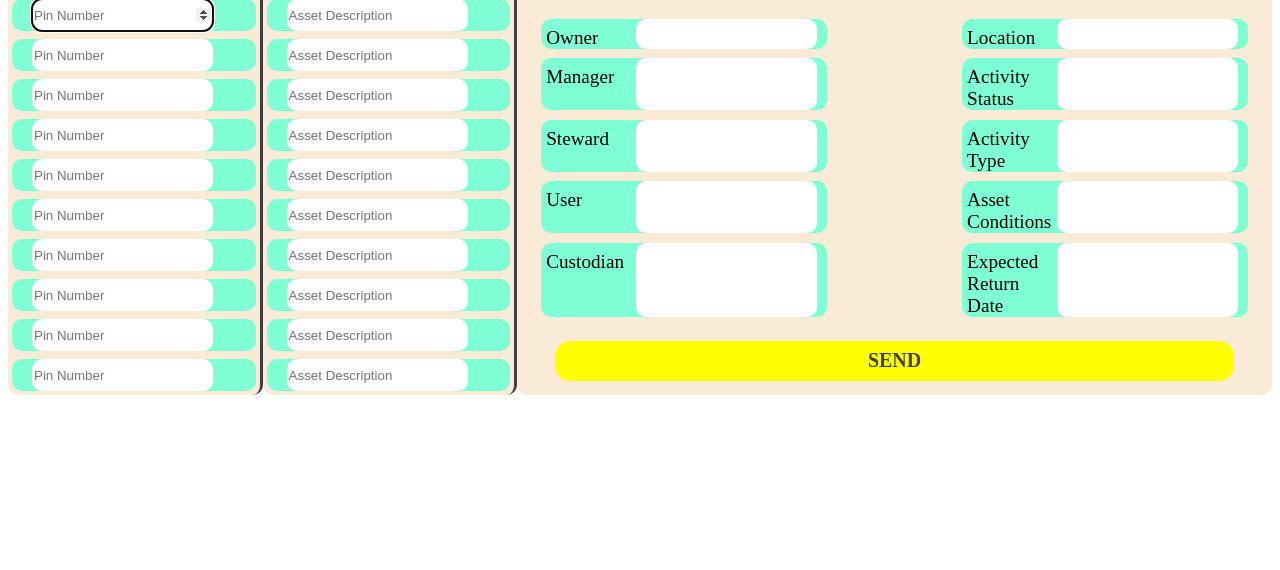
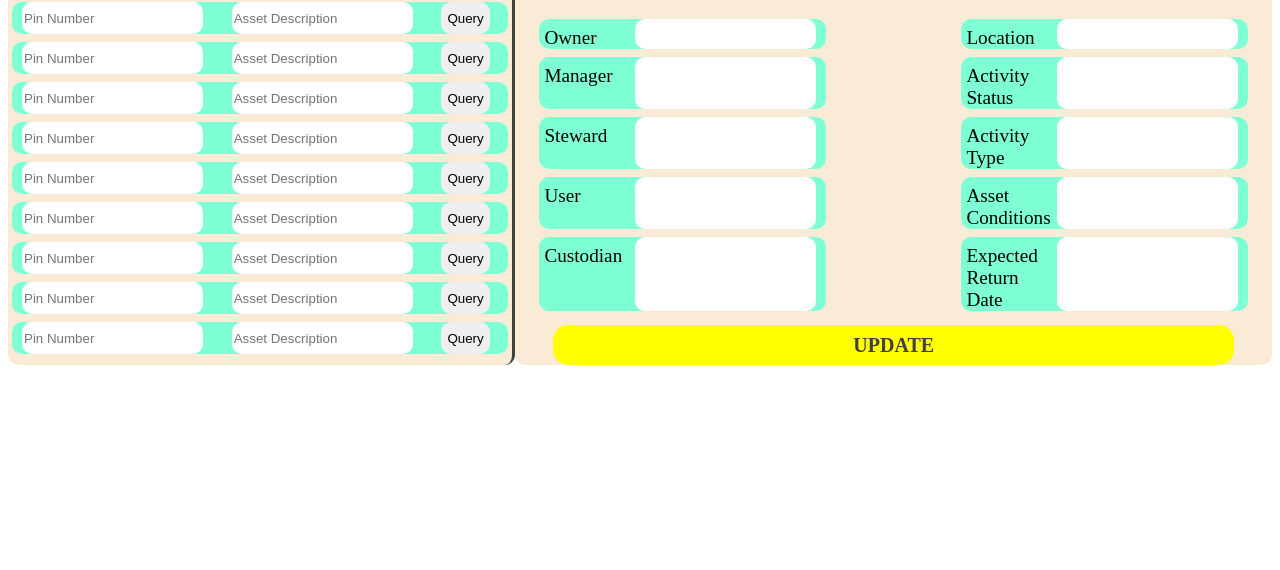
Before and after one commit to agouda27/FinalProject, a plain HTML site: page index.html in a window 1280 px wide. Shown: the part 230-800 px from the top of the page. Drawn offline with nearby package versions, Linux system fonts and the light colour scheme.

Commit message:
Add files via upload

```diff
--- a/index.html
+++ b/index.html
@@ -3,7 +3,7 @@
 	<head>
 		<title>Asset Update</title>
 		<link rel="stylesheet" href="styles/app.css">
-		<meta name="viewport" content="width=device-width, initial-scale=1.0;">
+		<meta name="viewport" content="width=device-width,initial-scale=1.0">
 		<link rel="icon" type="image/gif" href="sunflower-small.gif">
 
 	</head>
@@ -34,35 +34,68 @@
 		<section>
 				<form id="SingleUpdate" name="AssetSingleUpdate" method="get" action="">
 	          		<fieldset id="Identifier" class="identifier-col">
-							<div class="cell-header">Identifier</div>
 
-							<div class="cell"><input type="number" name="Identifier" min="0" autofocus autocomplete="off" placeholder="Pin Number"></div>
-							<div class="cell"><input type="number" name="Identifier"      	min="0" autocomplete="off" placeholder="Pin Number"></div>
-							<div class="cell"><input type="number" name="Identifier"      	min="0" autocomplete="off" placeholder="Pin Number"></div>
-							<div class="cell"><input type="number" name="Identifier"      	min="0" autocomplete="off" placeholder="Pin Number"></div>
-							<div class="cell"><input type="number" name="Identifier"      	min="0" autocomplete="off" placeholder="Pin Number"></div>
-							<div class="cell"><input type="number" name="Identifier"      	min="0" autocomplete="off" placeholder="Pin Number"></div>
-							<div class="cell"><input type="number" name="Identifier"      	min="0" autocomplete="off" placeholder="Pin Number"></div>
-							<div class="cell"><input type="number" name="Identifier"      	min="0" autocomplete="off" placeholder="Pin Number"></div>
-							<div class="cell"><input type="number" name="Identifier"      	min="0" autocomplete="off" placeholder="Pin Number"></div>
-							<div class="cell"><input type="number" name="Identifier"      	min="0" autocomplete="off" placeholder="Pin Number"></div>
+							<div class="cell">
+							<input type="text" name="Identifier" min="0" autofocus autocomplete="off" placeholder="Pin Number" pattern="[a-zA-Z0-9 ]">
+							<input type="text" name="Description"  autocomplete="off" placeholder="Asset Description">
+							<input type="button" name="Pin1" id="PinQuery" value="Query">
+							</div>
+
+							<div class="cell">
+							<input type="text" name="Identifier" min="0" autofocus autocomplete="off" placeholder="Pin Number" pattern="[a-zA-Z0-9 ]">
+							<input type="text" name="Description"  autocomplete="off" placeholder="Asset Description">
+							<input type="button" name="Pin1" id="PinQuery" value="Query">
+							</div>
+
+							<div class="cell">
+							<input type="text" name="Identifier" min="0" autofocus autocomplete="off" placeholder="Pin Number" pattern="[a-zA-Z0-9 ]">
+							<input type="text" name="Description"  autocomplete="off" placeholder="Asset Description">
+							<input type="button" name="Pin1" id="PinQuery" value="Query">
+							</div>
+
+							<div class="cell">
+							<input type="text" name="Identifier" min="0" autofocus autocomplete="off" placeholder="Pin Number" pattern="[a-zA-Z0-9 ]">
+							<input type="text" name="Description"  autocomplete="off" placeholder="Asset Description">
+							<input type="button" name="Pin1" id="PinQuery" value="Query">
+							</div>
+
+							<div class="cell">
+							<input type="text" name="Identifier" min="0" autofocus autocomplete="off" placeholder="Pin Number" pattern="[a-zA-Z0-9 ]">
+							<input type="text" name="Description"  autocomplete="off" placeholder="Asset Description">
+							<input type="button" name="Pin1" id="PinQuery" value="Query">
+							</div>
+
+							<div class="cell">
+							<input type="text" name="Identifier" min="0" autofocus autocomplete="off" placeholder="Pin Number" pattern="[a-zA-Z0-9 ]">
+							<input type="text" name="Description"  autocomplete="off" placeholder="Asset Description">
+							<input type="button" name="Pin1" id="PinQuery" value="Query">
+							</div>
+
+							<div class="cell">
+							<input type="text" name="Identifier" min="0" autofocus autocomplete="off" placeholder="Pin Number" pattern="[a-zA-Z0-9 ]">
+							<input type="text" name="Description"  autocomplete="off" placeholder="Asset Description">
+							<input type="button" name="Pin1" id="PinQuery" value="Query">
+							</div>
+
+							<div class="cell">
+							<input type="text" name="Identifier" min="0" autofocus autocomplete="off" placeholder="Pin Number" pattern="[a-zA-Z0-9 ]">
+							<input type="text" name="Description"  autocomplete="off" placeholder="Asset Description">
+							<input type="button" name="Pin1" id="PinQuery" value="Query">
+							</div>
+
+							<div class="cell">
+							<input type="text" name="Identifier" min="0" autofocus autocomplete="off" placeholder="Pin Number" pattern="[a-zA-Z0-9 ]">
+							<input type="text" name="Description"  autocomplete="off" placeholder="Asset Description">
+							<input type="button" name="Pin1" id="PinQuery" value="Query">
+							</div>
+
+							<div class="cell">
+							<input type="text" name="Identifier" min="0" autofocus autocomplete="off" placeholder="Pin Number" pattern="[a-zA-Z0-9 ]">
+							<input type="text" name="Description"  autocomplete="off" placeholder="Asset Description">
+							<input type="button" name="Pin1" id="s" value="Query">
+							</div>
 
 					</fieldset>
-
-					<fieldset id="Description" class="description-col">
-						<div class="cell-header">Description</div>
-						<div class="cell"><input type="text" name="Description"  autocomplete="off" placeholder="Asset Description"></div>
-						<div class="cell"><input type="text" name="Description" 			autocomplete="off" placeholder="Asset Description"></div>
-						<div class="cell"><input type="text" name="Description" 			 autocomplete="off" placeholder="Asset Description"></div>
-						<div class="cell"><input type="text" name="Description" 			autocomplete="off" placeholder="Asset Description"></div>
-						<div class="cell"><input type="text" name="Description" 			autocomplete="off" placeholder="Asset Description"></div>
-						<div class="cell"><input type="text" name="Description" 			autocomplete="off" placeholder="Asset Description"></div>
-						<div class="cell"><input type="text" name="Description" 			autocomplete="off" placeholder="Asset Description"></div>
-						<div class="cell"><input type="text" name="Description" 			autocomplete="off" placeholder="Asset Description"></div>
-						<div class="cell"><input type="text" name="Description" 			autocomplete="off" placeholder="Asset Description"></div>
-						<div class="cell"><input type="text" name="Description" 			autocomplete="off" placeholder="Asset Description"></div>
-					</fieldset>
-
 
 					<fieldset  id="Asset" class="information-col">
 						<div class="cell-header">Information</div>
@@ -92,10 +125,19 @@
 
 
 						</div>
-						<input class="button" type="submit" name="submitSingUpdate" id="submitSingUpdate" value="Send" tabindex="300">
+						<input class="button" type="submit" name="submitSingUpdate" id="submitSingUpdate" value="Update" tabindex="300">
 
 					</fieldset>
 				</form>
 		</section>
+
+
+		<script
+				  src="http://code.jquery.com/jquery-3.3.1.slim.min.js"
+				  integrity="sha256-3edrmyuQ0w65f8gfBsqowzjJe2iM6n0nKciPUp8y+7E="
+				  crossorigin="anonymous">
+
+				 </script>
+   				 <script src="js/app.js"></script>
 	</body>
 </html>
--- /dev/null
+++ b/js/app.js
@@ -0,0 +1,20 @@
+$('.identifier-col').on('click', function(e) {
+	let input = "";
+  if (e.target !== this){
+	if(e.target.name === "Identifier"){
+		alert('Identifier')
+		input = e.target.value;
+	}
+	if(e.target.value === "Query"){
+		alert('Query')
+		console.log(input);
+	}
+
+}
+
+  else{
+  alert( 'clicked the col' );
+  console.log(this)
+  	};
+
+});
--- a/styles/app.css
+++ b/styles/app.css
@@ -70,7 +70,7 @@ a:hover {
     color:  yellow;
 }
 .identifier-col{
-	width:20%;
+	width: 40%;
 	background: #FAEBD7;
 	margin:0px;
 	padding:0px;
@@ -79,9 +79,10 @@ a:hover {
     border-right: solid #404040	;
     display: flex;
     flex-direction: column;
+
 }
 .description-col{
-	width:20%;
+	//width:20%;
 	background: #FAEBD7;
 	margin: 0px;
 	padding: 0px;
@@ -112,7 +113,7 @@ a:hover {
 }
 
 .cell{
-    height: 2rem;
+   min-height: 2rem;
     background: #7FFFD4;
     margin: 4px;
     display: flex;
@@ -120,10 +121,10 @@ a:hover {
 
 
 }
+
 .cell input{
-	margin-left: 20px;
+	margin-left: 10px;
 	margin-right: auto;
-
 
 }
 .info-row{
@@ -169,6 +170,7 @@ input:hover {
     height: 70%;
     margin: 10px;
     padding: 10px;
+    margin-bottom: 0px;
 }
 
 #SingleUpdate{
@@ -195,6 +197,7 @@ input:hover {
 
 
 
+
 @media all and (max-width: 900px) {
 	.logo{
 		margin-bottom: 10px;
@@ -208,20 +211,24 @@ input:hover {
 
 	}
 
-    .description-col{
-    	display: none;
-
-    }
-
 
     .cell input{
-		margin-left: 0px;
+		margin-left: 5px;
+
+		width:90%;
+	}
+
+	.cell{
+    	flex-direction: column;
+	}
+
+	#PinQuery{
+
+		position: relative;
+
 	}
 
 
-	.information-col{
-		width:73%;
-	}
 
 	.info-row{
 		display: flex;
```
